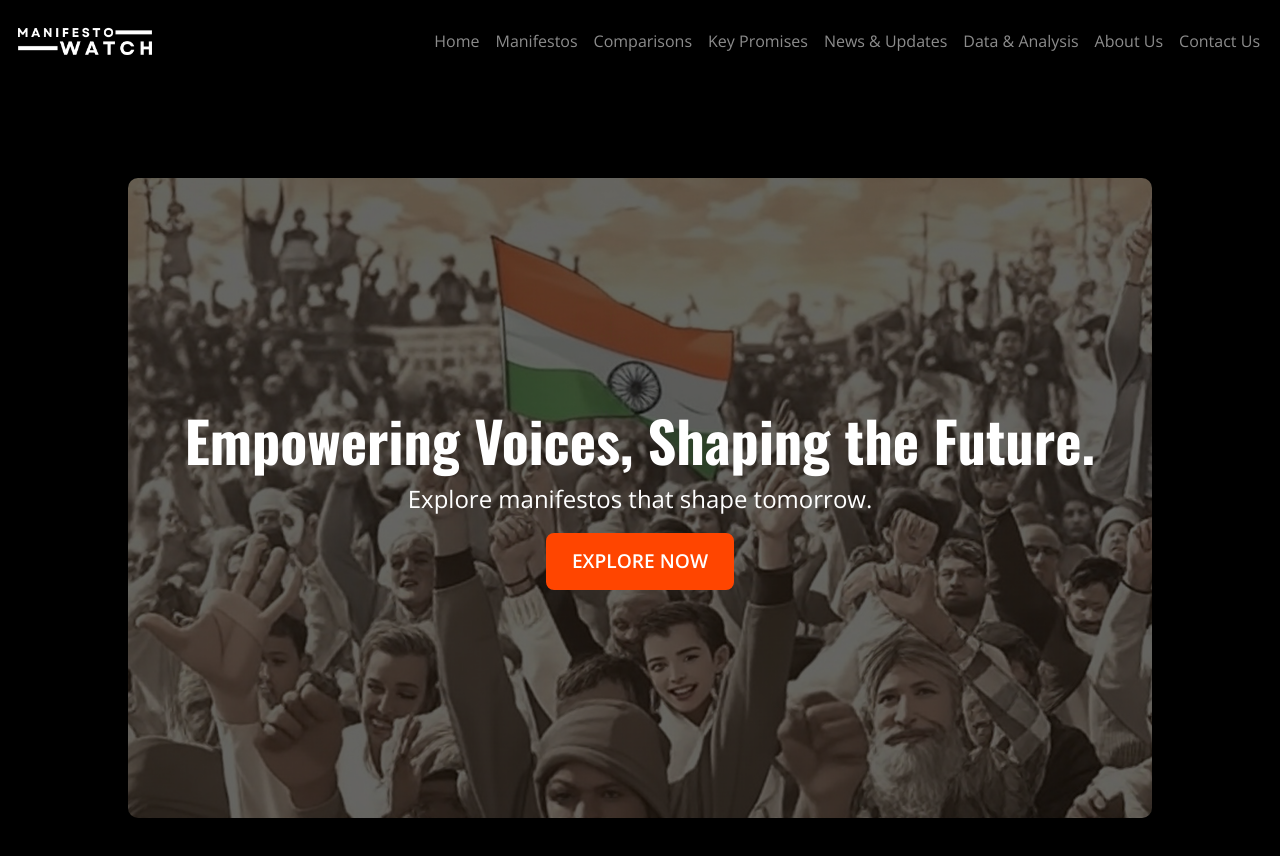
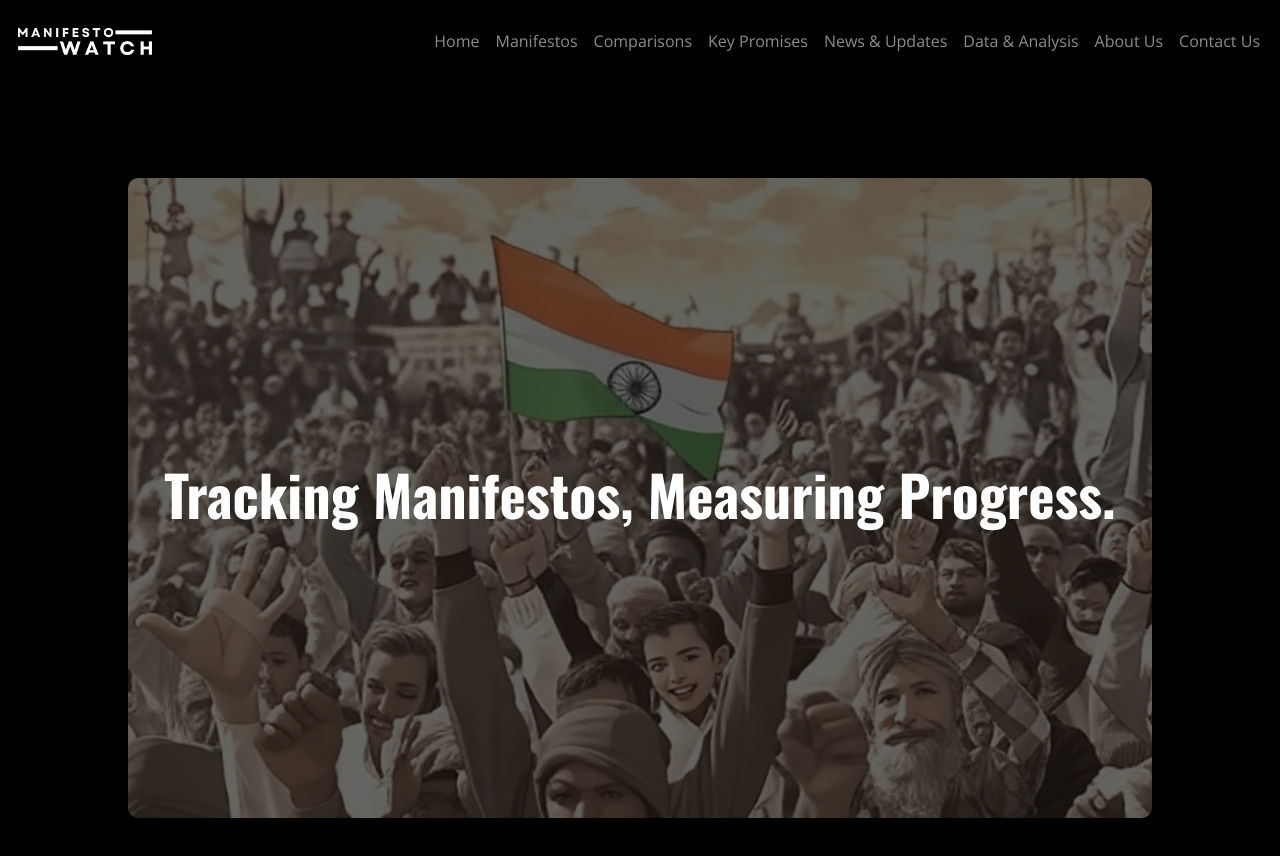
Before and after one commit to manifestowatchindia/manifesto-watch, a React (Create React App) app: page / in a window 1280 px wide. Shown: the top 856 px of the page. Built offline with nearby package versions, Linux system fonts and the light colour scheme.

Commit message:
updating the homepage removed content

```diff
--- a/src/layouts/Homepage/ExploreTopTopics.tsx
+++ b/src/layouts/Homepage/ExploreTopTopics.tsx
@@ -6,9 +6,9 @@ export const ExploreTopTopics: React.FC = () => {
                 <img src="/static/images/democracy_v2.jpg" alt="Democracy" className="image-section" />
                 <div className="overlay d-flex justify-content-center align-items-center">
                     <div className="text-center text-white">
-                        <h1 className="display-4 fw-bold">Empowering Voices, Shaping the Future.</h1>
-                        <p className="fs-4">Explore manifestos that shape tomorrow.</p>
-                        <a href="#explore" className="btn btn-primary">Explore NOW</a>
+                        <h1 className="display-4 fw-bold">Tracking Manifestos, Measuring Progress.</h1>
+
+
                     </div>
                 </div>
             </div>
```
